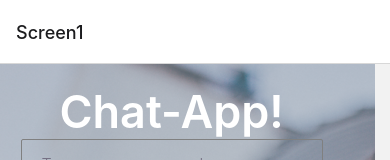
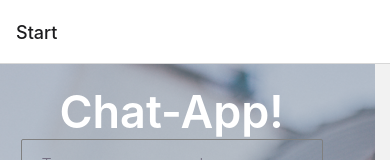
Before and after one commit to theo-githu/chat-app, a React Native app: screen / in a window 390 px wide. Shown: the top 160 px of the page. Built offline with nearby package versions, Linux system fonts and the light colour scheme.

Commit message:
change screen to start and chat

```diff
--- a/App.js
+++ b/App.js
@@ -1,7 +1,7 @@
 import { StatusBar } from 'expo-status-bar';
 import { StyleSheet, Text, View } from 'react-native';
-import Screen1 from './components/Screen1';
-import Screen2 from './components/Screen2';
+import Start from './components/Start';
+import Chat from './components/Chat';
 import { NavigationContainer } from '@react-navigation/native';
 import { createNativeStackNavigator } from '@react-navigation/native-stack';
 
@@ -13,15 +13,15 @@
   return (
     <NavigationContainer>
       <Stack.Navigator
-        initialRouteName="Screen1"
+        initialRouteName="Start"
       >
         <Stack.Screen
-          name="Screen1"
-          component={Screen1}
+          name="Start"
+          component={Start}
         />
         <Stack.Screen
-          name="Screen2"
-          component={Screen2}
+          name="Chat"
+          component={Chat}
         />
       </Stack.Navigator>
     </NavigationContainer>
--- a/components/Screen2.js
+++ b/components/Chat.js
@@ -1,7 +1,7 @@
 import { useEffect } from 'react';
 import { StyleSheet, View, Text } from 'react-native';
 
-const Screen2 = ({ route, navigation }) => {
+const Chat = ({ route, navigation }) => {
     const { name } = route.params;
 
     useEffect(() => {
@@ -11,7 +11,7 @@
     return (
         // { backgroundColor: color }
         <View style={styles.container}>
-            <Text>Hello Screen2!</Text>
+            <Text>Let's get chatting</Text>
         </View>
     );
 }
@@ -24,4 +24,4 @@
  }
 });
 
-export default Screen2;
+export default Chat;
--- a/components/Screen1.js
+++ b/components/Start.js
@@ -10,7 +10,7 @@
 } from 'react-native';
 
 
-const Screen1 = ({ navigation }) => {
+const Start = ({ navigation }) => {
     const [name, setName] = useState('');
     const [color, setColor] = useState('');
 
@@ -153,4 +153,4 @@
     },
 });
 
-export default Screen1;
+export default Start;
```
